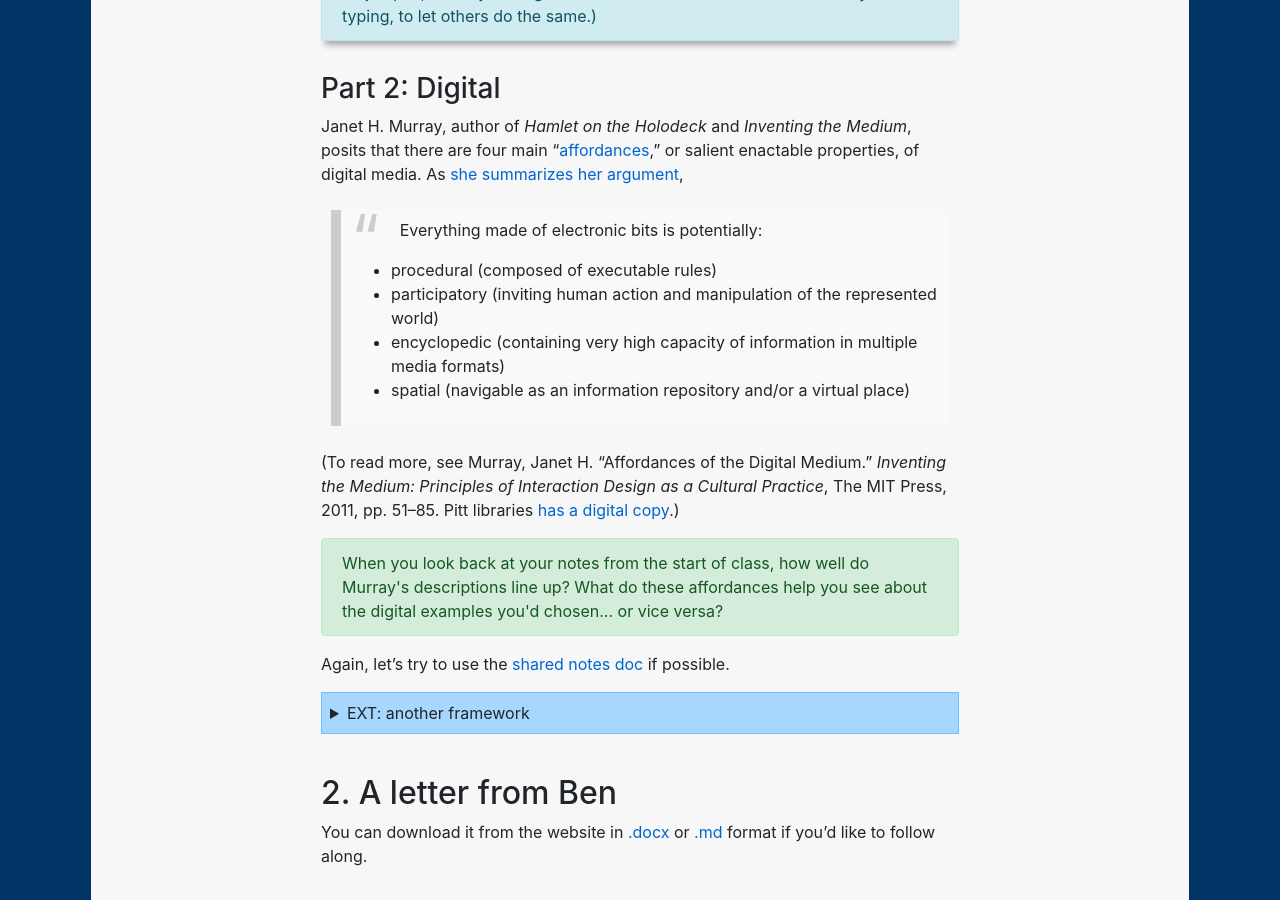
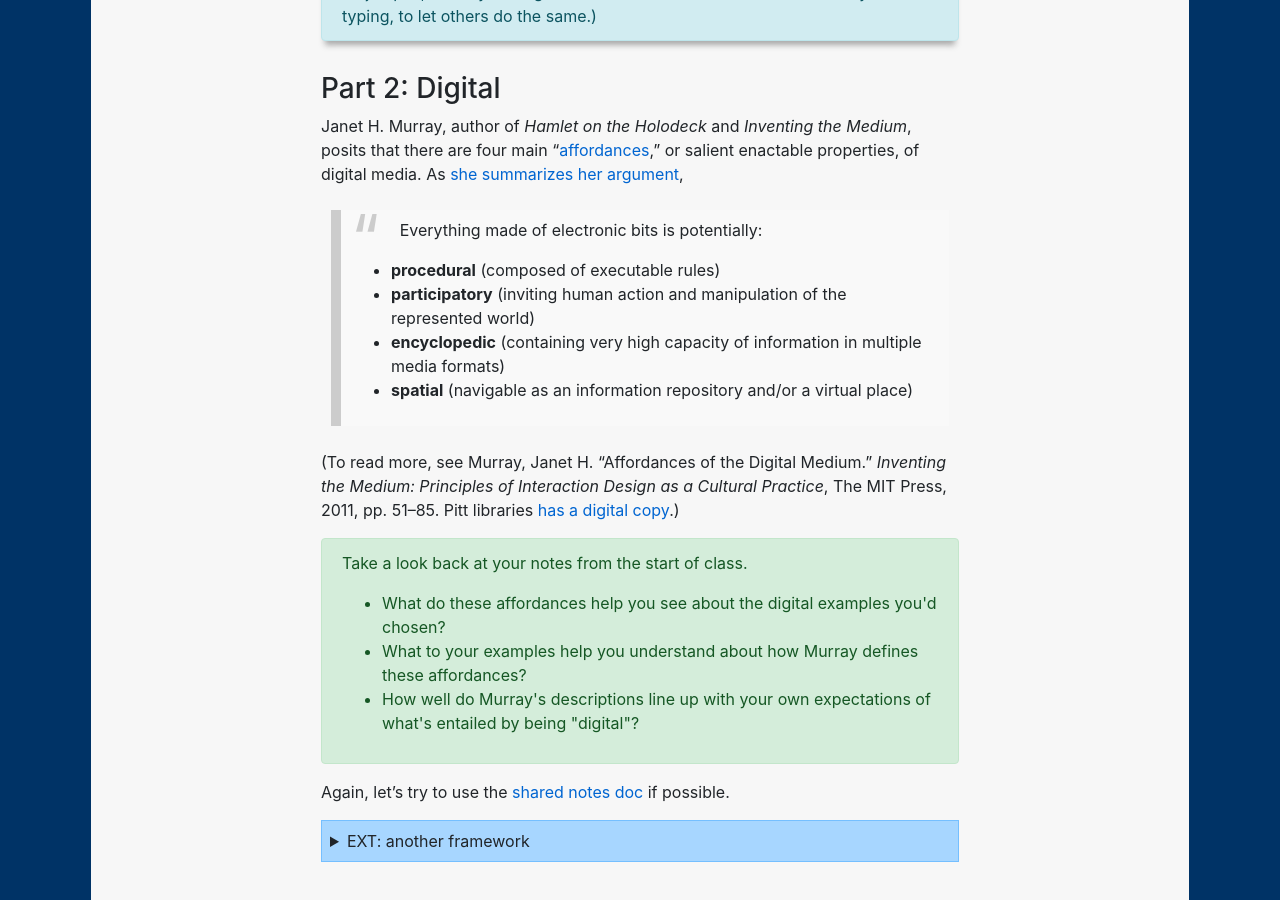
Before and after one commit to benmiller314/dsam2024fall, a Jekyll site: the page built from plans/week-01.md, in a window 1280 px wide and 900 px high, scrolled down 2486 px. Built offline with Jekyll 4.4.1, drawn with Linux system fonts in a browser that asks for light colours; our own code applies the rules of GitHub Pages for plain Markdown files; some of the changed text lies outside the part shown.

Commit message:
update survey links

```diff
--- a/plans/week-01.md
+++ b/plans/week-01.md
@@ -75,15 +75,16 @@
 
 > Everything made of electronic bits is potentially:
 >
-> * procedural (composed of executable rules)
-> * participatory (inviting human action and manipulation of the represented world)
-> * encyclopedic (containing very high capacity of information in multiple media formats)
-> * spatial (navigable as an information repository and/or a virtual place)
+> * **procedural** (composed of executable rules)
+> * **participatory** (inviting human action and manipulation of the represented world)
+> * **encyclopedic** (containing very high capacity of information in multiple media formats)
+> * **spatial** (navigable as an information repository and/or a virtual place)
 
 (To read more, see Murray, Janet H. “Affordances of the Digital Medium.” _Inventing the Medium: Principles of Interaction Design as a Cultural Practice_, The MIT Press, 2011, pp. 51–85. Pitt libraries [has a digital copy](https://ebookcentral.proquest.com/lib/pitt-ebooks/reader.action?docID=3339350&ppg=66).)
 
 <div class="alert alert-success">
-When you look back at your notes from the start of class, how well do Murray's descriptions line up? What do these affordances help you see about the digital examples you'd chosen... or vice versa?
+<p>Take a look back at your notes from the start of class.</p>
+<ul><li>What do these affordances help you see about the digital examples you'd chosen?</li> <li>What to your examples help you understand about how Murray defines these affordances?</li> <li>How well do Murray's descriptions line up with your own expectations of what's entailed by being "digital"?</li></ul>
 </div>
 
 Again, let's try to use the [shared notes doc](https://bit.ly/dsam2024fall-notes) if possible.
@@ -91,11 +92,11 @@
 <details><summary>EXT: another framework</summary>
 <p>Lev Manovich, in <em>The Language of New Media</em>, proposes five "principles of new media," or essential features that shape how digital media behave:</p>
 <ul>
-    <li>numerical representation: new media objects can be described or manipulated mathematically</li>
-    <li>modularity: new media objects are composed of independent elements that can separated or acted on independently</li>
-    <li>automation: actions on new media objects can be performed by other new media objects, seemingly without direct human action, allowing humans to "collaborate with the machine"</li>
-    <li>variability: new media objects have no fixed form, but maintain their identity through changing representations</li>
-    <li>transcoding: we understand culture through the lens of computers, and computers through the lens of culture</li>
+    <li><strong>numerical representation:</strong> new media objects can be described or manipulated mathematically</li>
+    <li><strong>modularity:</strong> new media objects are composed of independent elements that can separated or acted on independently</li>
+    <li><strong>automation:</strong> actions on new media objects can be performed by other new media objects, seemingly without direct human action, allowing humans to "collaborate with the machine"</li>
+    <li><strong>variability:</strong> new media objects have no fixed form, but maintain their identity through changing representations</li>
+    <li><strong>transcoding:</strong> we understand culture through the lens of computers, and computers through the lens of culture</li>
 </ul>
 
 <div class="alert alert-success">Where do these new terms map neatly onto Murray's, and where do they highlight something else? What affordances follow from these principle features? What questions do they raise?
@@ -113,7 +114,7 @@
 ## 3. A letter back to Ben.
 I'll try to leave a little time at the end of class to add on, too, but let's take until about 10:30 to start an informal response.
 
-Please do this **on the last page of that same survey from the start of class**, which you should still have open. If you've misread the instructions and already turned it in, email's a good fallback option: I'm at millerb@pitt.edu.
+Please do this **on the last page of that same [survey from the start of class](https://forms.gle/o4mCg2iKCmr26F7X7)**, which you should still have open. If you've misread the instructions and already turned it in, email's a good fallback option: I'm at millerb@pitt.edu.
 
 Some considerations you might address include:
 
```
Also changed, not shown: other parts of plans/week-01.md (+1 -1 lines).
